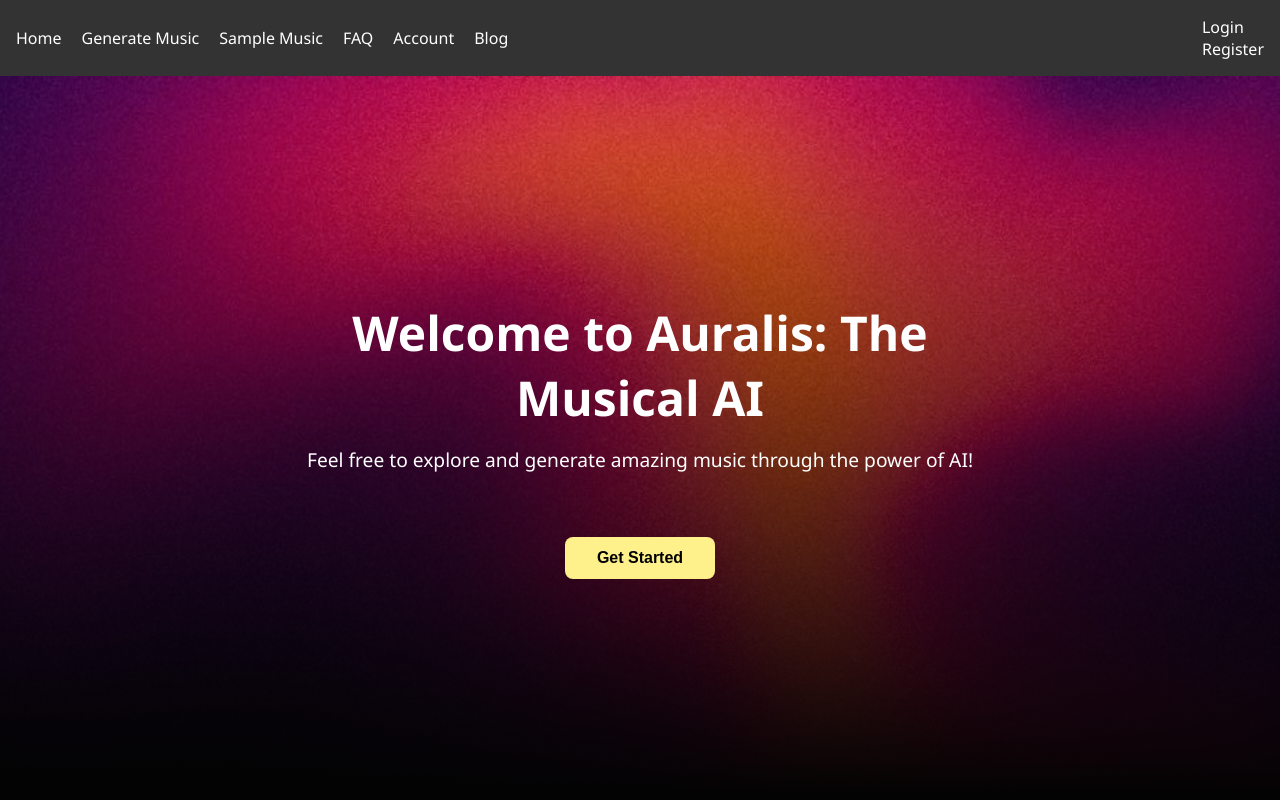
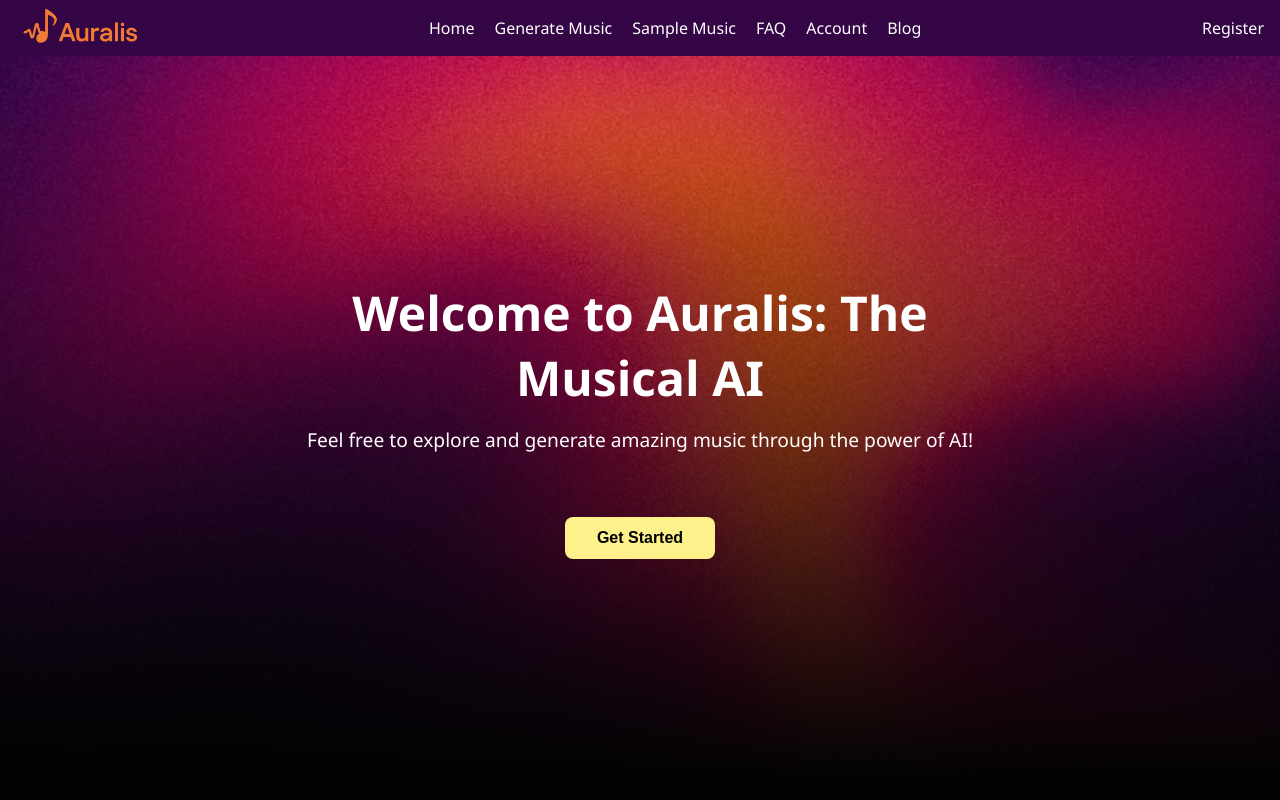
Before and after one commit to arwafaizee31/Auralis-AI, a React (Create React App) app in the folder client/: page / in a window 1280 px wide. Shown: the top 800 px of the page. Built offline with nearby package versions, Linux system fonts and the light colour scheme; no server answers.

Commit message:
navbarEdit

```diff
--- a/client/public/index.html
+++ b/client/public/index.html
@@ -24,7 +24,7 @@
       work correctly both with client-side routing and a non-root public URL.
       Learn how to configure a non-root public URL by running `npm run build`.
     -->
-    <title>React App</title>
+    <title>Auralis</title>
   </head>
   <body>
     <noscript>You need to enable JavaScript to run this app.</noscript>
--- a/client/src/components/Navbar.css
+++ b/client/src/components/Navbar.css
@@ -1,10 +1,14 @@
 /* src/components/Navbar.css */
 
 .navbar {
-    background-color: rgba(4, 11, 19, 1);
-    padding: 1rem 2rem;
-    color: white;
-    border-bottom: 1px solid rgba(255, 255, 255, 0.05);
+    background-color:rgb(86, 2, 77);
+    padding-top: .5rem;
+    padding-bottom: .5rem;
+    padding-left: 1rem;
+    padding-right: 1rem;
+    /* color: white; */
+    /* border-bottom: 1px solid rgba(255, 255, 255, 0.05); */
+
   }
 
   .navbar-list {
@@ -27,3 +31,12 @@
   .nav-link:hover {
     color: #8e98df;
   }
+  .navbarLogo{
+    height: 35px;
+  }
+  .navbarTitles{
+    color: white;
+  }
+  .navbarTitles:hover {
+  color: #ED6124;
+}
--- a/client/src/components/Navbar.jsx
+++ b/client/src/components/Navbar.jsx
@@ -9,66 +9,65 @@ const Navbar = () => {
   return (
     <nav
       style={{
-        padding: "1rem",
-        backgroundColor: "#333",
-        color: "#fff",
+
+         paddingTop: ".5rem",
+    paddingBottom: ".5rem",
+    paddingLeft: "1rem",
+    paddingRight:"1rem",
+        backgroundColor:"#340646",
+        // color: "#fff",
         display: "flex",
         justifyContent: "space-between",
         alignItems: "center",
-      }}
+
+
+      }} className="mainNavbar"
     >
+    <ul style={{ listStyleType: "none", gap: "20px" }}><li><img src="/primaryLogo2.png" alt="Auralis logo" className="navbarLogo"></img></li></ul>
       <ul
         style={{ listStyleType: "none", gap: "20px", display: "flex" }}
         className="navbar-list"
       >
         <li>
-          <Link to="/" style={{ color: "#fff", textDecoration: "none" }}>
+          <Link to="/" style={{ textDecoration: "none" }} className="navbarTitles">
             Home
           </Link>
         </li>
         <li>
           <Link
             to="/gen-music"
-            style={{ color: "#fff", textDecoration: "none" }}
-          >
+            style={{  textDecoration: "none" }}
+           className="navbarTitles">
             Generate Music
           </Link>
         </li>
         <li>
           <Link
             to="/sample-music"
-            style={{ color: "#fff", textDecoration: "none" }}
-          >
+            style={{  textDecoration: "none" }}
+           className="navbarTitles">
             Sample Music
           </Link>
         </li>
 
         <li>
-          <Link to="/faq" style={{ color: "#fff", textDecoration: "none" }}>
+          <Link to="/faq" style={{ textDecoration: "none" }} className="navbarTitles">
             FAQ
           </Link>
         </li>
         <li>
-          <Link to="/account" style={{ color: "#fff", textDecoration: "none" }}>
+          <Link to="/account" style={{ textDecoration: "none" }} className="navbarTitles">
             Account
           </Link>
         </li>
         <li>
-          <Link to="/blog" style={{ color: "#fff", textDecoration: "none" }}>
+          <Link to="/blog" style={{ textDecoration: "none" }} className="navbarTitles">
             Blog
           </Link>
         </li>
       </ul>
       <ul style={{ listStyleType: "none", gap: "20px" }}>
-        {/* <li><Link to="/" style={{ color: '#fff', textDecoration: 'none' }}>Log In</Link></li> */}
-        {authStatus ? (
-          <li>Logout</li>
-        ) : (
-          <>
-            <li>Login</li>
-            <li>Register</li>
-          </>
-        )}
+     <li className="navbarTitles">Register </li>
       </ul>
     </nav>
   )
```
Also changed, not shown: client/public/primaryLogo.png (added), client/public/primaryLogo2.png (added).
